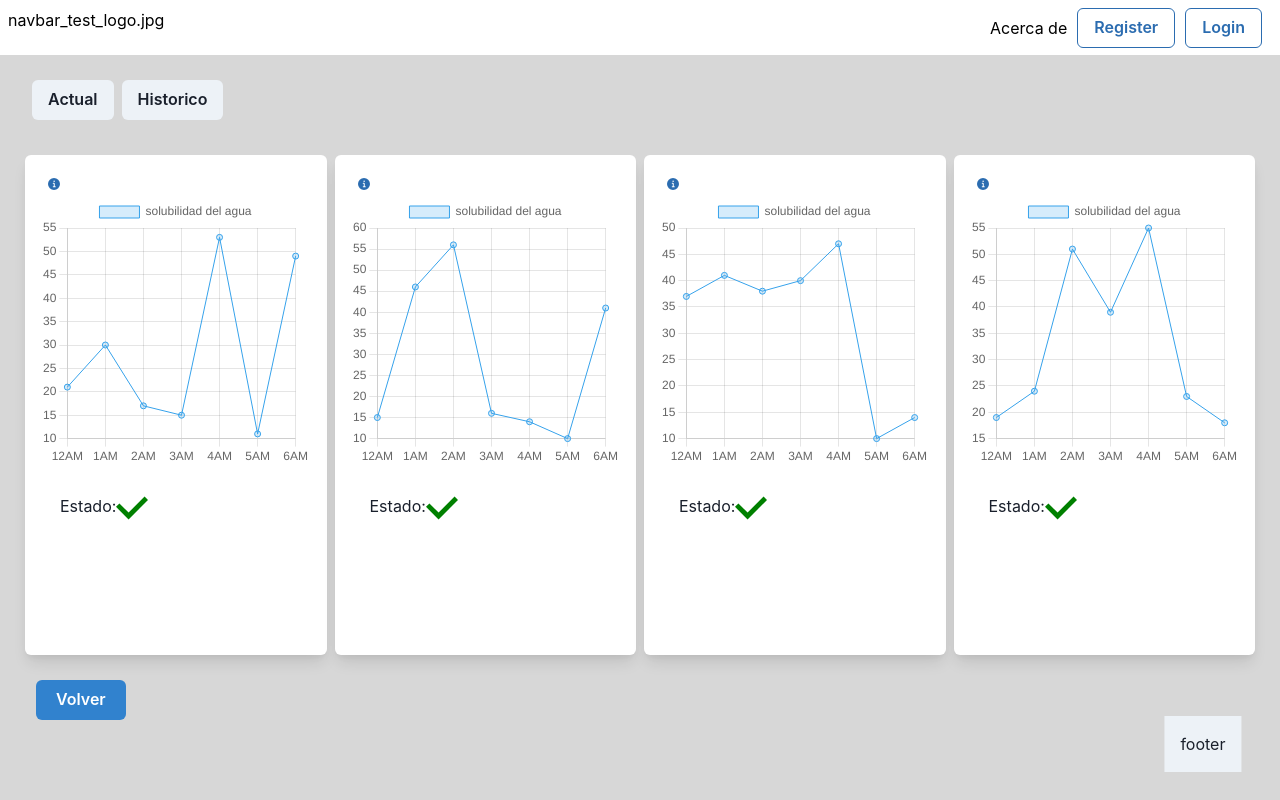
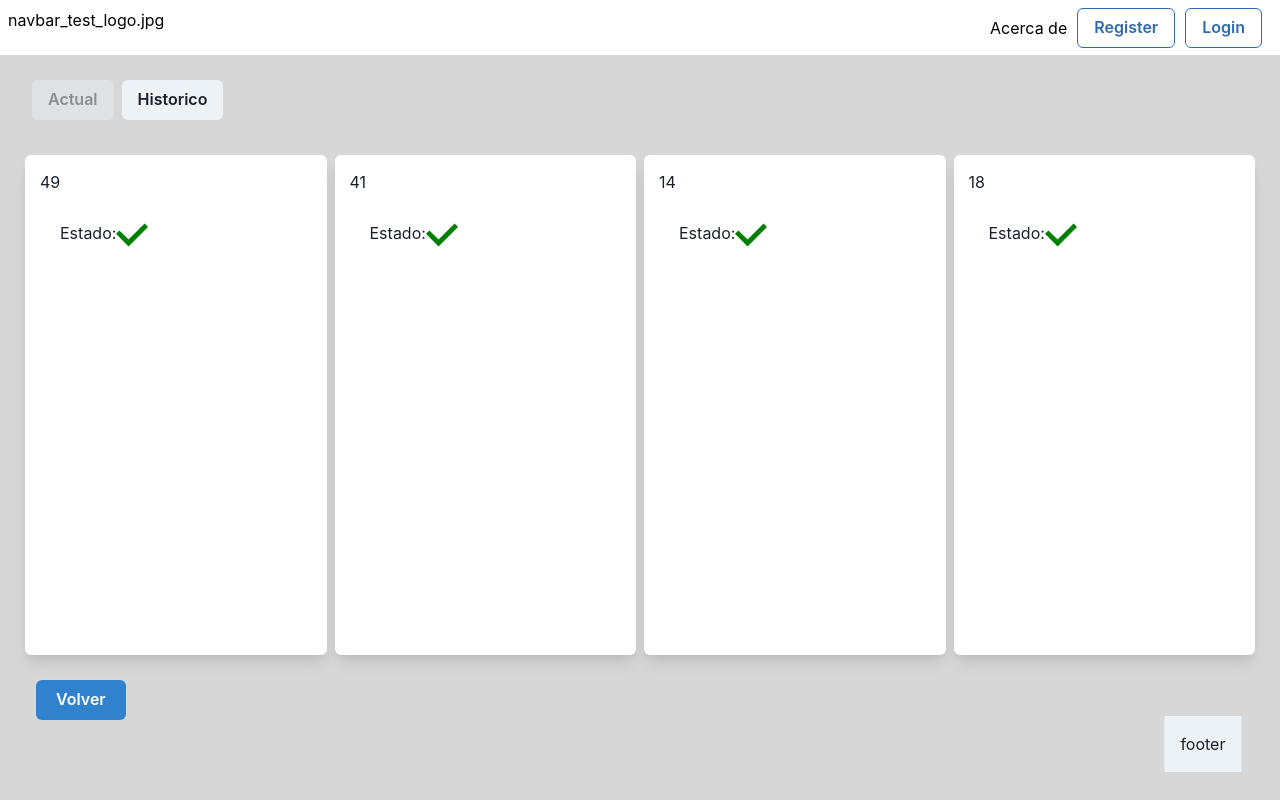
Before and after one commit to panconpan99/imar_front, a React (Create React App) app: page /Board in a window 1280 px wide. Built offline with nearby package versions, Linux system fonts and the light colour scheme.

Commit message:
fix: fix bug of actual values in the page

```diff
--- a/src/components/Actual.jsx
+++ b/src/components/Actual.jsx
@@ -1,6 +1,36 @@
+import { Box, HStack } from "@chakra-ui/react";
+import { InfoIcon, CheckIcon, CloseIcon } from "@chakra-ui/icons";
 import React from "react";
 
-const Actual=()=>{
-
-}
+const Actual = ({ listdata }) => {
+  const dashstyle = {
+    w: "510px",
+    h: "500px",
+    boxShadow: "lg",
+    rounded: "md",
+    p: "15px",
+    bg: "#FFFFFF",
+  };
+  return (
+    <HStack p={"20px"} pt={"30px"}>
+      {listdata.map((data) => {
+        return (
+          <Box key={data.data} sx={dashstyle}>
+            {data.data.slice(-1)}
+            <HStack>
+              <Box p="20px" pt={"25px"}>
+                Estado:
+                {data.data.slice(-1) < 50 ? (
+                  <CheckIcon color={"green"} boxSize="2em" />
+                ) : (
+                  <CloseIcon color={"red"} boxSize="2em" />
+                )}
+              </Box>
+            </HStack>
+          </Box>
+        );
+      })}
+    </HStack>
+  );
+};
 export default Actual;
--- a/src/components/Historic.jsx
+++ b/src/components/Historic.jsx
@@ -34,7 +34,7 @@ const Historic = ({ listdata }) => {
     <HStack p={"20px"} pt={"30px"}>
         {listdata.map((data) => {
           return (
-            <Box key={data} sx={dashstyle}>
+            <Box key={data.data} sx={dashstyle}>
               <Popover>
                 <PopoverTrigger>
                   <Button colorScheme="blue" variant={"ghost"} size="xs">
@@ -65,11 +65,11 @@ const Historic = ({ listdata }) => {
                   </PopoverContent>
                 </Portal>
               </Popover>
-              <Dash datos={data} tipo="solubilidad del agua" unit="hour" />
+              <Dash datos={data.data} tipo={data.label} unit="hour" />
               <HStack>
                 <Box p="20px" pt={"25px"}>
                   Estado:
-                  {data.slice(-1) < 50 ? (
+                  {data.data.slice(-1) < 50 ? (
                     <CheckIcon color={"green"} boxSize="2em" />
                   ) : (
                     <CloseIcon color={"red"} boxSize="2em" />
--- a/src/pages/board1.jsx
+++ b/src/pages/board1.jsx
@@ -6,18 +6,16 @@ import Historic from "../components/Historic";
 import Actual from "../components/Actual";
 
 //seteo de datos
-const data1 = GetData();
-const data2 = GetData();
-const data3 = GetData();
-const data4 = GetData();
-
+const data1 = {data : GetData(),label:"solubilidad del agua"};
+const data2 ={data : GetData(),label:"marejada"};
+const data3 = {data : GetData(),label:"fosfato"};
+const data4 = {data : GetData(),label:"temperatura"};
+const alldata = [data1, data2, data3, data4];
 
 const Board1 = () => {
   const Navigate = useNavigate();
 
-
-  const alldata = [data1, data2, data3, data4];
-  const [selectedbuttons, setselectedbuttons] = useState("2");
+  const [selectedbuttons, setselectedbuttons] = useState("1");
   const HandleButtonClick = () => {
     Navigate("/");
   };
@@ -32,7 +30,7 @@ const Board1 = () => {
         <HStack>
           <ButtonGroup>
             <Button
-              isdisabled={selectedbuttons === "1"}
+              isDisabled={selectedbuttons === "1"}
               onClick={() => {
                 setselectedbuttons("1");
               }}
@@ -40,7 +38,7 @@ const Board1 = () => {
               Actual
             </Button>
             <Button
-              isdisabled={selectedbuttons === "2"}
+              isDisabled={selectedbuttons === "2"}
               onClick={() => {
                 setselectedbuttons("2");
               }}
@@ -51,7 +49,7 @@ const Board1 = () => {
         </HStack>
       </Box>
       <Box p="5px">
-        {selectedbuttons === "1" && <Actual />}
+        {selectedbuttons === "1" && <Actual listdata={alldata}/>}
         {selectedbuttons === "2" && <Historic listdata={alldata} />}
       </Box>
       <Box pl={9}>
```
